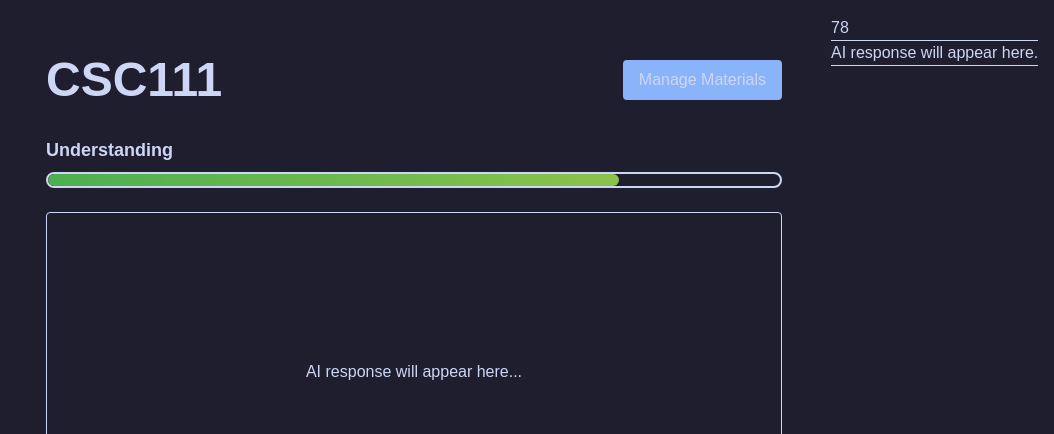
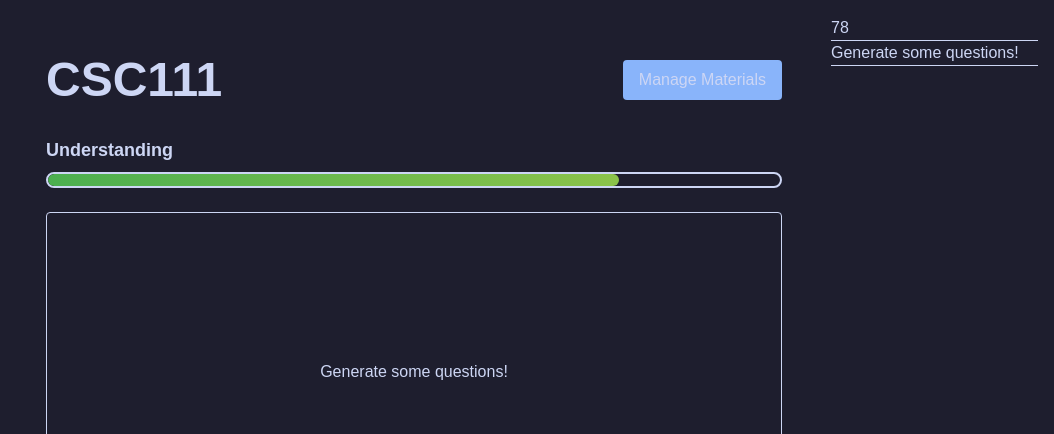
Before and after one commit to kcccr123/stud-io-nsbehacks-2025, a Next.js app in the folder frontend/: page /class/1 in a window 1280 px wide. Shown: the top 434 px of the page, without its empty margins (226-1280 px from the left). Built offline with nearby package versions, Linux system fonts and the light colour scheme.

Commit message:
feat: extra flashcard shows

```diff
--- a/frontend/pages/class/[id].js
+++ b/frontend/pages/class/[id].js
@@ -18,7 +18,7 @@ export default function ClassPage() {
   const [question, setQuestion] = useState("");
   const [flashcards, setFlashcards] = useState([]);
   const [recommendedFlashcard, SetRecommendedFlashcard] = useState(null);
-  const [aiText, setAiText] = useState("AI response will appear here...");
+  const [aiText, setAiText] = useState("Generate some questions!");
   const [answer, setAnswer] = useState("");
   const [flip, setFlip] = useState(false);
   const [answerError, setAnswerError] = useState(false);
```
